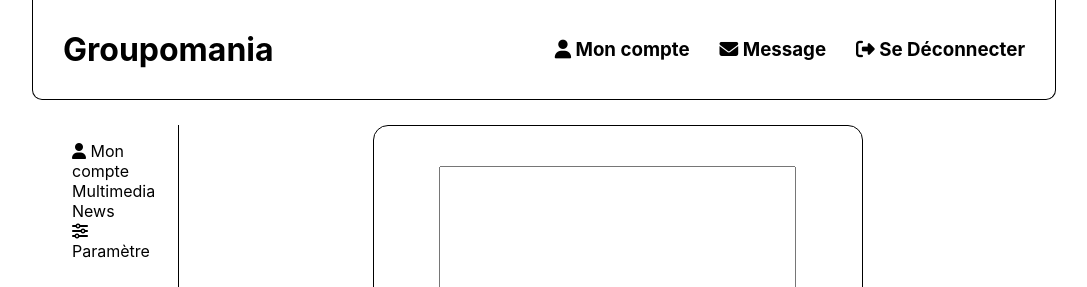
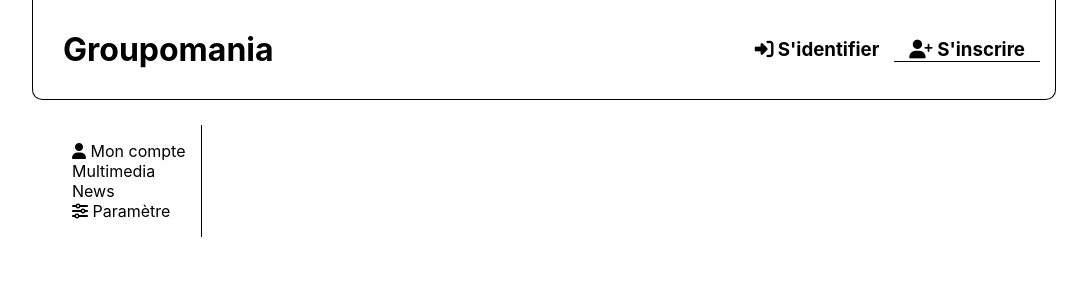
Before and after one commit to chrisnaf92i/ChristopherNafrere_7_08082021, a React (Create React App) app in the folder front-end/: page / in a window 1280 px wide. Shown: the top 287 px of the page, without its empty margins (96-1183 px from the left). Built offline with nearby package versions, Linux system fonts and the light colour scheme.

Commit message:
header + router

```diff
--- a/front-end/src/App.js
+++ b/front-end/src/App.js
@@ -4,12 +4,12 @@
 import Login from './components/auth/login/Login'
 import LeftNavigation from './components/navigation/LeftNavigation'
 import PostPage from "./components/Post/PostPage"
+import {BrowserRouter as Router, Route} from "react-router-dom"
+import UserPage from './UserPage'
 
 export default class App extends Component {
-    state = {connexion:true, registered:false  }
+    state = {connexion:false}
 
-    openSignup = () => {this.state.registered = false}
-    openLogin = () => {this.state.registered = true}
 
     render() {
         return (
@@ -25,25 +25,37 @@
                             </Fragment>
                             :
                             <Fragment>
-                                <h3 style={{borderBottom:this.state.registered ? "1px solid black" : "none"}} onClick={() => this.setState({registered:true})}><i className="fas fa-sign-in-alt"></i> S'identifier</h3>
-                                <h3 style={{borderBottom:this.state.registered ? "none" : "1px solid black"}} onClick={() =>  this.setState({registered:false})}><i className="fas fa-user-plus"></i> S'inscrire</h3>
+                                <a href="/login" style={{borderBottom:this.state.registered ? "1px solid black" : "none", color:"black", textDecoration:"none"}} ><h3><i className="fas fa-sign-in-alt"></i> S'identifier</h3></a>
+                                <a href="/signup" style={{borderBottom:this.state.registered ? "none" : "1px solid black", color:"black", textDecoration:"none"}} ><h3><i className="fas fa-user-plus"></i> S'inscrire</h3></a>
                             </Fragment>
                         }
                     </nav>
                 </header>
 
-                <section style={{display:'flex',justifyContent:this.state.connexion ? "space-between" : "center"}}>
 
+
+                <section style={{display:'flex',justifyContent:"space-between"}}>
+
+                    <LeftNavigation/>
+
+                    <Router>
+                        <Route path="/login" component={Login}/>
+                        <Route path="/signup" component={Signup}/>
+                        <Route path="/post" component={PostPage}/>
+                        <Route path="/user" component={UserPage}/>
+                    </Router>
+
+
+                    {/*
                     {this.state.connexion ?
                         <Fragment>
-                            <LeftNavigation/>
                             <PostPage/>
                         </Fragment>
                         :
                         <Fragment>
                             {this.state.registered ? <Login/> : <Signup/>}
                         </Fragment>
-                    }
+                    } */}
 
                 </section>
             </div>
```
